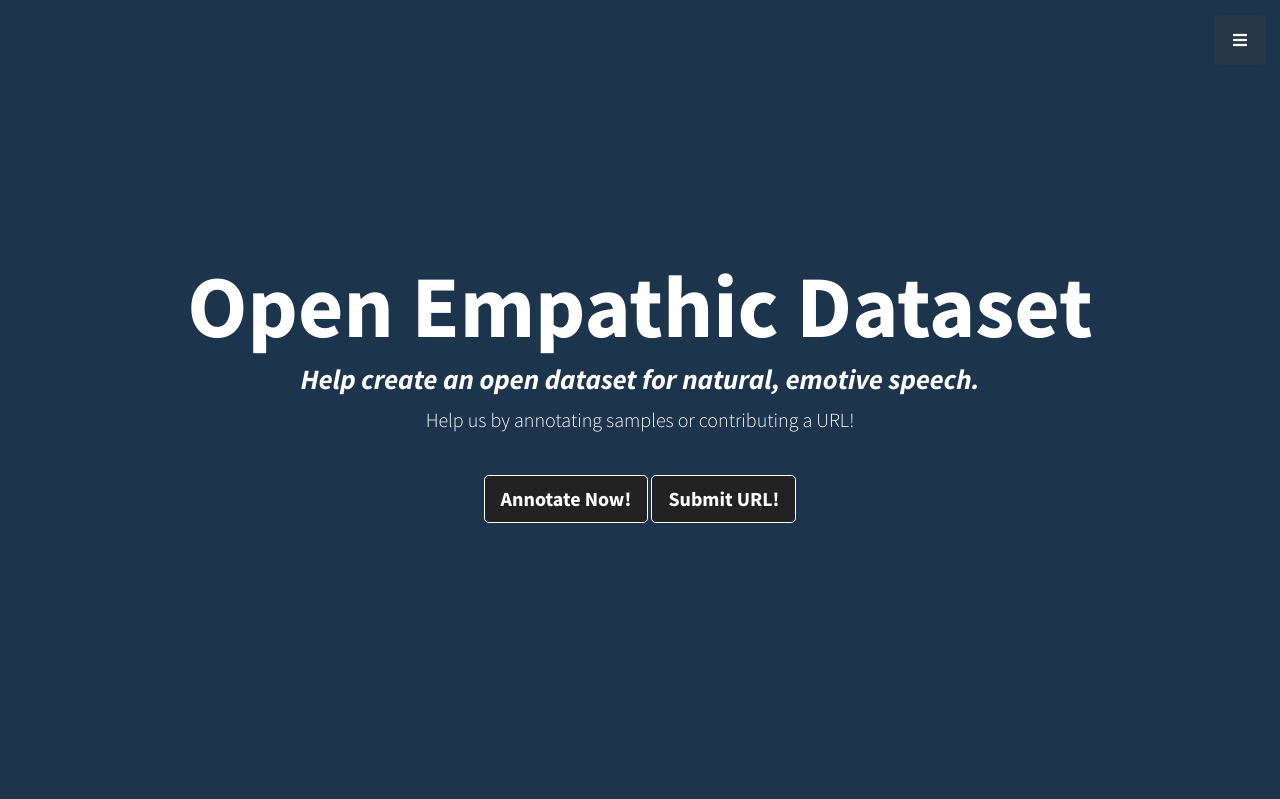
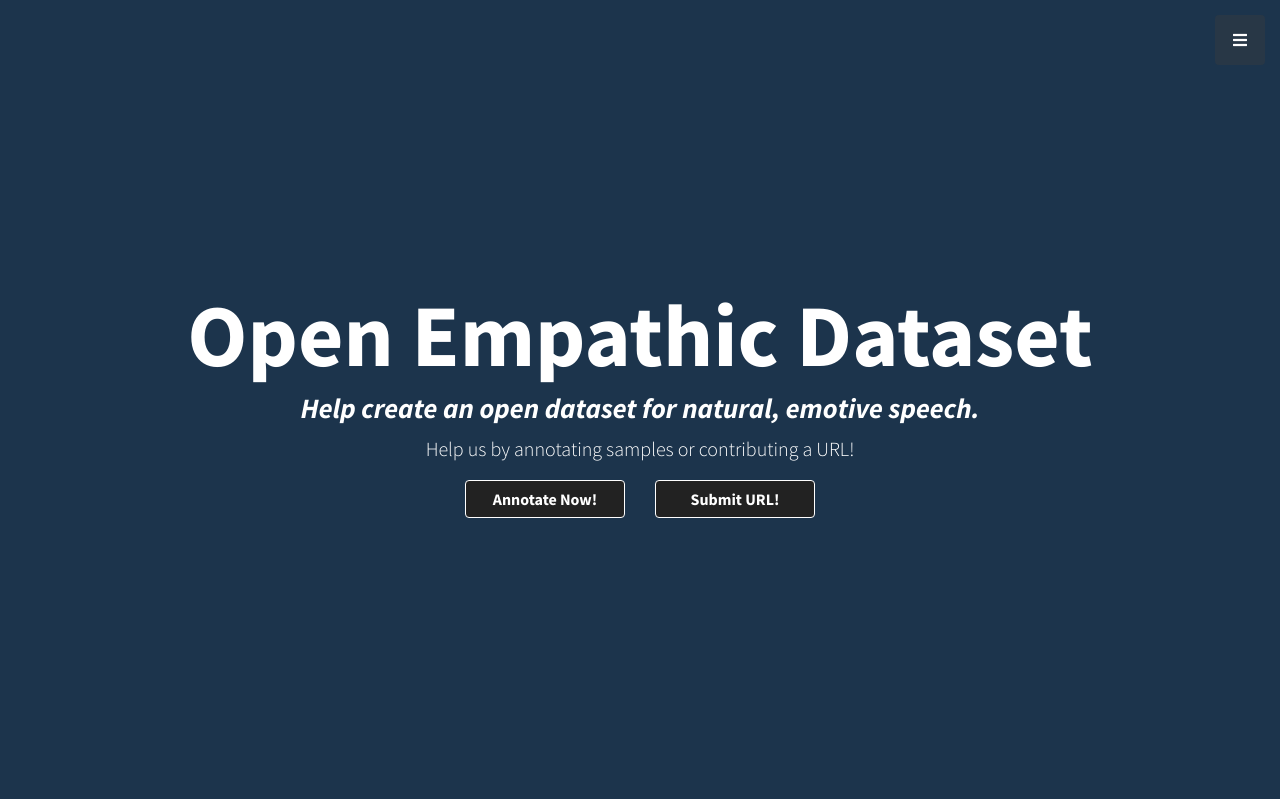
Before and after one commit to openempathic/EMNS-DCT, a Django app: page / in a window 1280 px wide. Shown: the top 799 px of the page. Run offline with Django 4.2, Linux system fonts and the light colour scheme; some libraries are stand-ins or nearby versions.

Commit message:
updated buttons

```diff
--- a/django_dataset_collection_tool/audio_recorder/templates/audio_recorder/home.html
+++ b/django_dataset_collection_tool/audio_recorder/templates/audio_recorder/home.html
@@ -16,9 +16,16 @@
         <!-- <p class="lead">How would you like to help?</p> -->
         <!-- <a class="btn btn-lg btn-secondary me-4 my-4" href="#">Record a Sample</a>  -->
         <p class="lead">Help us by annotating samples or contributing a URL!</p>
-            <a class="btn btn-lg btn-secondary me-4 my-4" href="{% url 'random-sample' %}">Annotate Now!</a>
-            <a class="btn btn-lg btn-secondary me-4 my-4" href="{% url 'utterance-create' %}">Submit URL!</a>
-    </div>
+        <div class="row mt-3">
+            <div class="col-4"></div>
+            <div class="col-2">
+                <a class="btn btn-secondary w-100" href="{% url 'random-sample' %}">Annotate Now!</a>
+            </div>
+            <div class="col-2">
+                <a class="btn btn-secondary w-100" href="{% url 'utterance-create' %}">Submit URL!</a>
+            </div>
+            <div class="col-4"></div>
+        </div>
 </header>
 
 <!-- About-->
@@ -121,7 +128,7 @@
                 </div>
             </Fieldset>
             <div class="form-group">
-                <button class="btn btn-primary" type="submit">Submit</button>
+                <button class="btn btn-secondary" type="submit">Submit</button>
             </div>
         </form>
     </div>
```
Also changed, not shown: django_dataset_collection_tool/audio_recorder/templates/audio_recorder/utterances_detail.html (+9 -5 lines).
